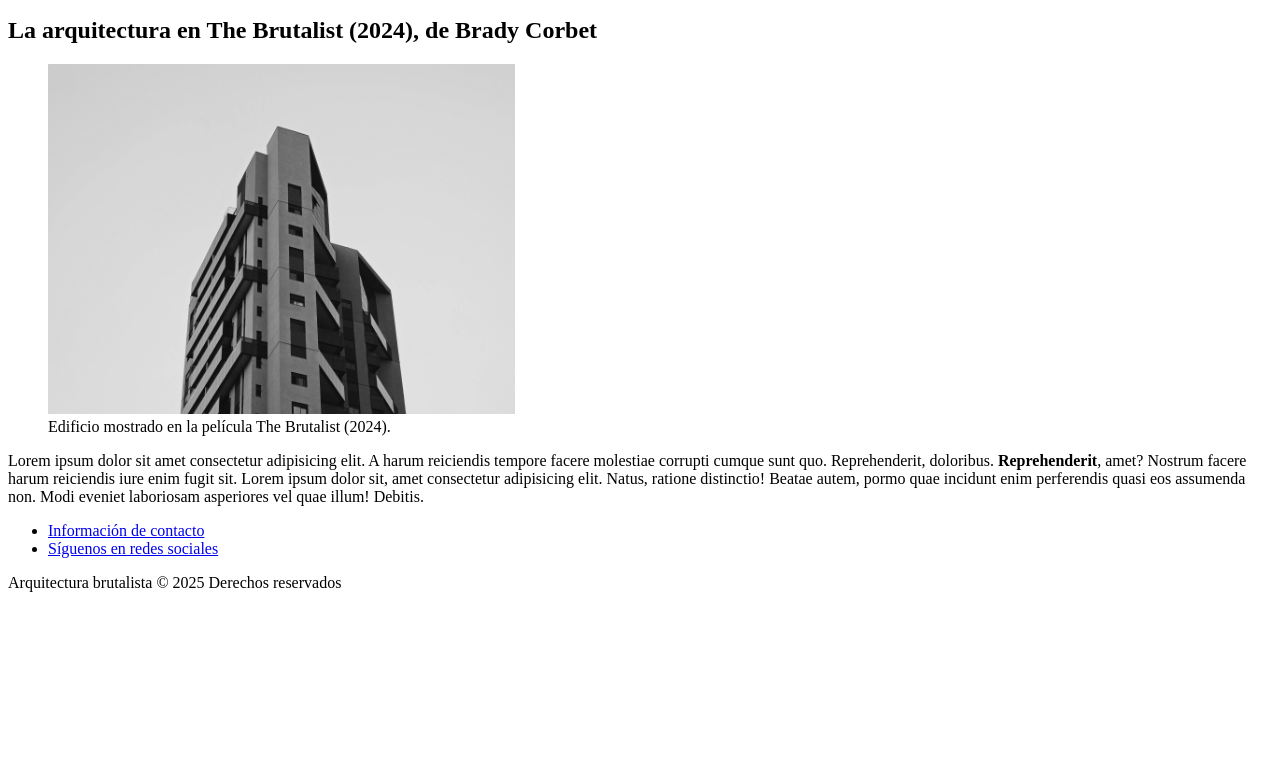
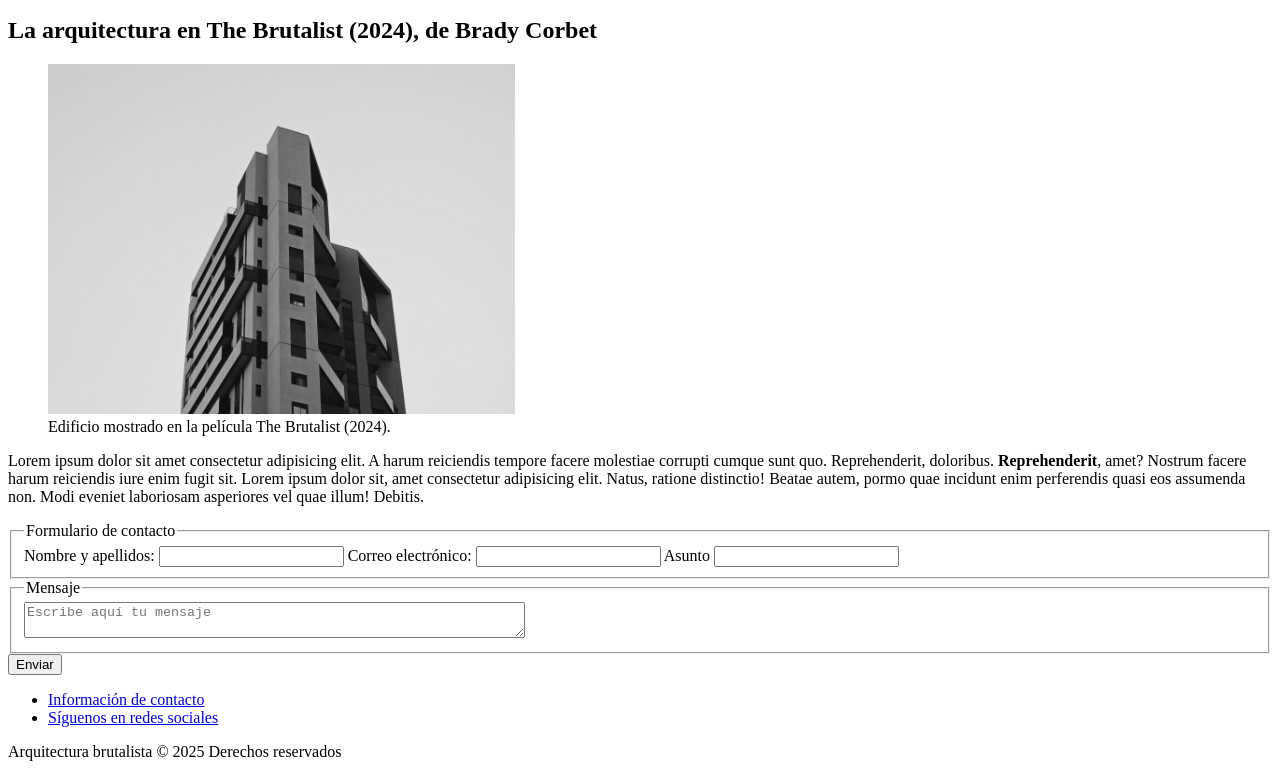
Before and after one commit to AlvarFalco/html5_arquitectura_informacion, a plain HTML site: page index.html in a window 1280 px wide. Shown: the part 2744-3521 px from the top of the page. Before the commit the page ends 3352 px from the top, so only its background shows below. Drawn offline with Linux system fonts and the light colour scheme.

Commit message:
add the contact form

```diff
--- a/index.html
+++ b/index.html
@@ -137,8 +137,25 @@
           eveniet laboriosam asperiores vel quae illum! Debitis.
         </p>
       </aside>
-    </main>
-    <footer>
+      </main>
+      <form action="contacto" method="post">
+        <fieldset>
+          <legend>Formulario de contacto</legend>
+          <label for="nombre">Nombre y apellidos:</label>
+          <input type="text" id="nombre" />
+          <label for="correo">Correo electrónico:</label>
+          <input type="email" id="correo" />
+          <label for="asunto">Asunto</label>
+          <input type="text" id="asunto"/>
+        </fieldset>
+        <fieldset>
+          <legend>Mensaje</legend>
+          <label for="mensaje"></label>
+          <textarea id="mensaje" cols="60" placeholder="Escribe aquí tu mensaje" required></textarea>
+        </fieldset>
+        <input type="submit" value="Enviar">
+      </form>
+     <footer>
       <div class="footerlinks">
         <ul>
           <li><a href="#">Información de contacto</a>
```
